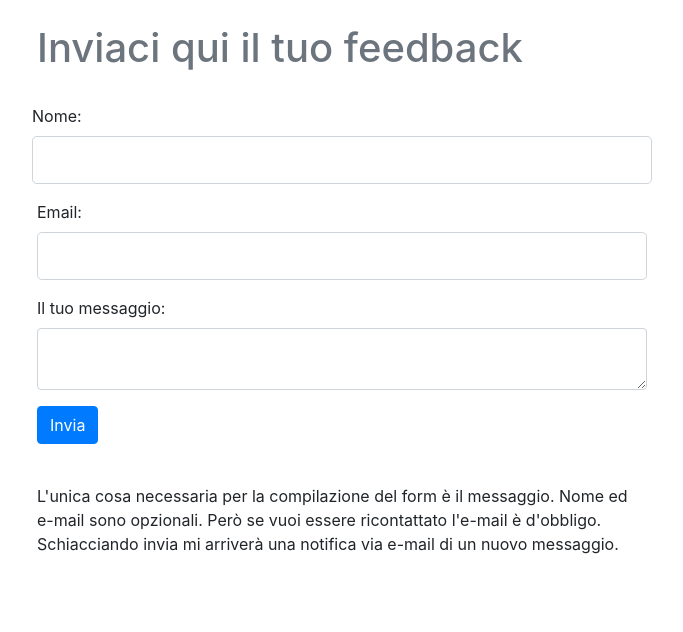
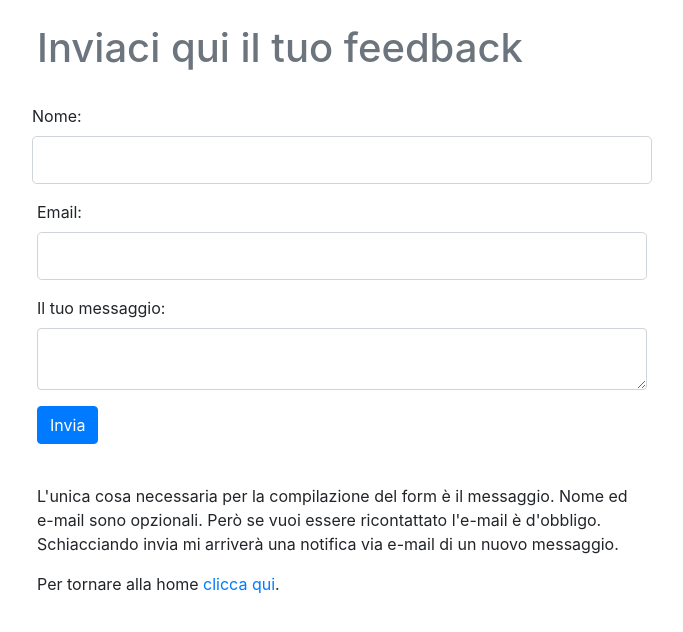
Before and after one commit to ludotosk/corsi-universitari-old, a Vue app: page /feedback in a window 1280 px wide. Shown: the top 632 px of the page, without its empty margins (298-981 px from the left). Built offline with nearby package versions, Linux system fonts and the light colour scheme; what vuejs-smart-table would draw is missing.

Commit message:
aggiunti link per la home

```diff
--- a/src/cookie-policy.vue
+++ b/src/cookie-policy.vue
@@ -131,6 +131,7 @@
         >toscanoludovico@gmail.com</a
       >
     </p>
+    <p>Per tornare alla home <router-link to="/">clicca qui</router-link>.</p>
   </div>
 </template>
 
--- a/src/feedback.vue
+++ b/src/feedback.vue
@@ -49,6 +49,7 @@
           l'e-mail è d'obbligo. Schiacciando invia mi arriverà una notifica via
           e-mail di un nuovo messaggio.
         </p>
+        <p>Per tornare alla home <router-link to="/">clicca qui</router-link>.</p>
       </div>
       <div class="col-md-3"></div>
     </div>
```
